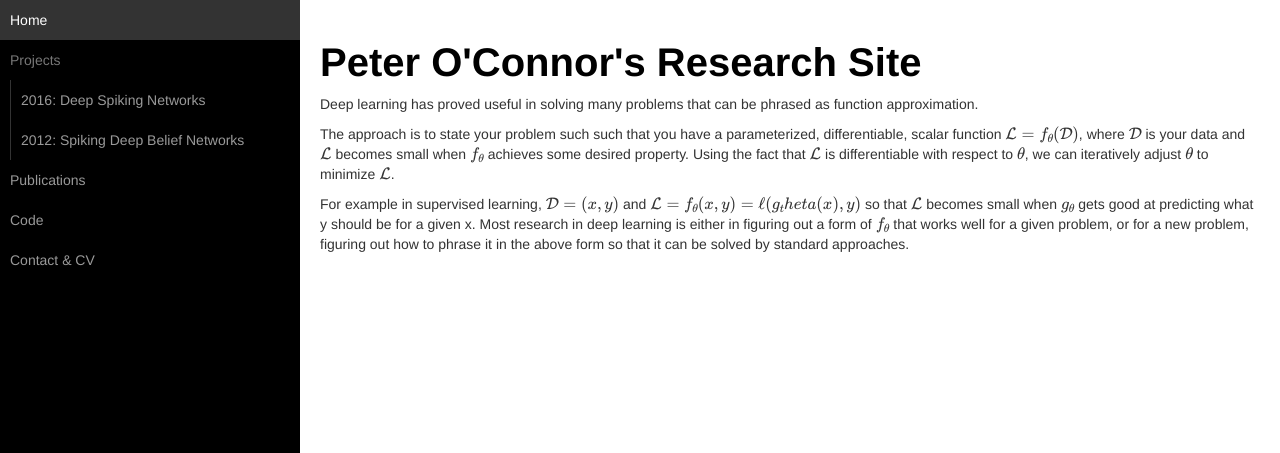
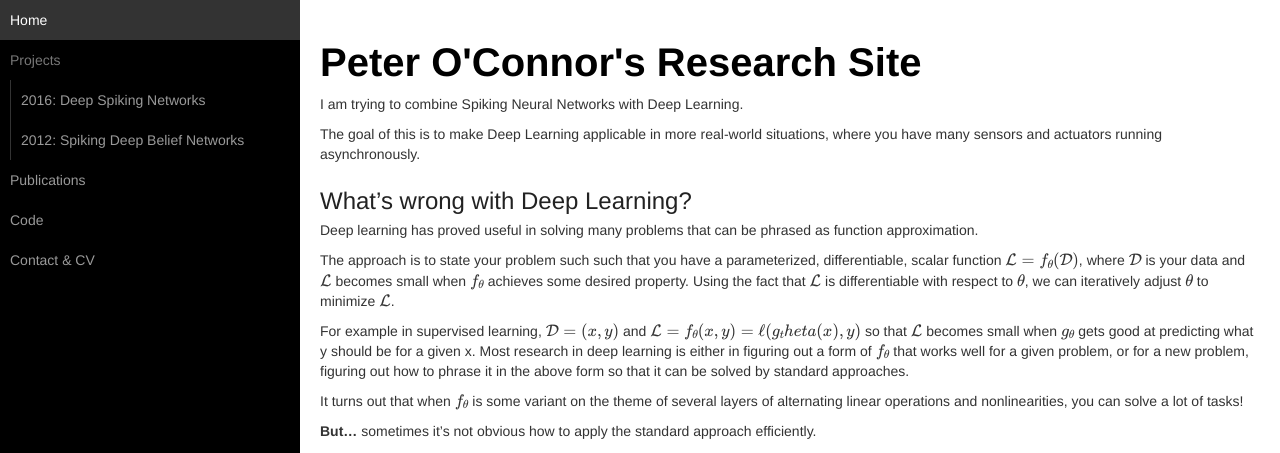
Before and after one commit to petered/petered.github.io, a Jekyll site: the page built from index.md, in a window 1280 px wide. Shown: the top 453 px of the page. Built offline with Jekyll 4.4.1, drawn with Linux system fonts in a browser that asks for light colours; nearby versions of some CDN libraries; library files that are not in the unit come from our copies; Markdown is read by kramdown in place of the engine named in the settings; formulas are drawn with MathJax 3; some of the changed text lies outside the part shown.

Commit message:
Update index.md

```diff
--- a/index.md
+++ b/index.md
@@ -2,6 +2,13 @@
 layout: default
 title: Peter O'Connor's Research Site
 ---
+
+I am trying to combine Spiking Neural Networks with Deep Learning.
+
+The goal of this is to make Deep Learning applicable in more real-world situations, where you have many sensors and actuators running asynchronously.
+
+
+## What's wrong with Deep Learning?
 
 Deep learning has proved useful in solving many problems that can be phrased as function approximation.
 
@@ -9,6 +16,17 @@ The approach is to state your problem such such that you have a parameterized, d
 
 For example in supervised learning, $\mathcal D = (x, y)$ and $\mathcal L = f_\theta(x, y) = \ell(g_theta(x), y)$ so that $\mathcal L$ becomes small when $g_\theta$ gets good at predicting what y should be for a given x.  Most research in deep learning is either in figuring out a form of $f_\theta$ that works well for a given problem, or for a new problem, figuring out how to phrase it in the above form so that it can be solved by standard approaches.
 
+It turns out that when $f_\theta$ is some variant on the theme of several layers of alternating linear operations and nonlinearities, you can solve a lot of tasks!
+
+**But...** sometimes it's not obvious how to apply the standard approach efficiently.
+
+For example, lets take a robot.
+
+![](https://docs.google.com/drawings/d/e/2PACX-1vRIiayLadNEzjohN9D1n6i8PupdBdbpCTfHjIDDdiiB8HtYpq6lvGAoyOKcyUYecYXoJHAsGcrUZ2nW/pub?w=721&h=188)
+
+There are several sensors, running at different rates, which we presumably want to combine into a unified latent representation which we can act upon.
+
+
 
 
 
```
